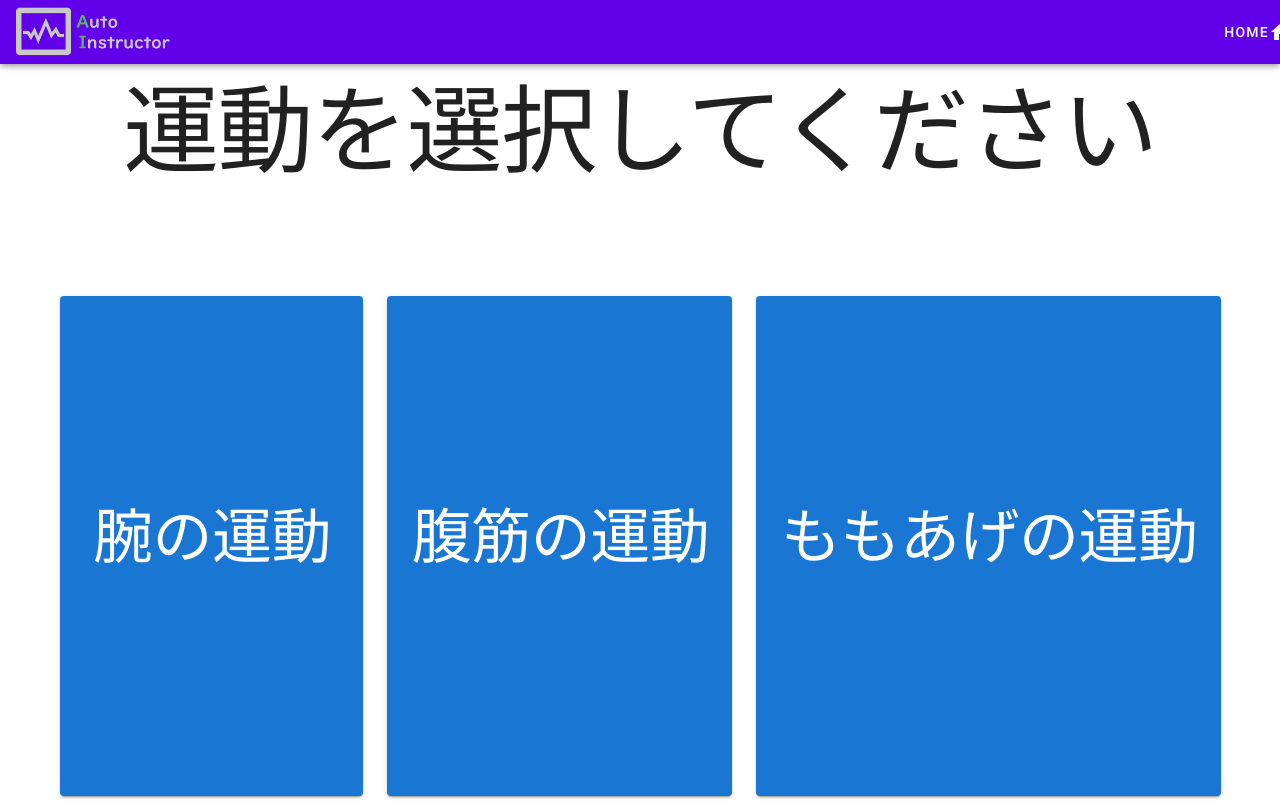
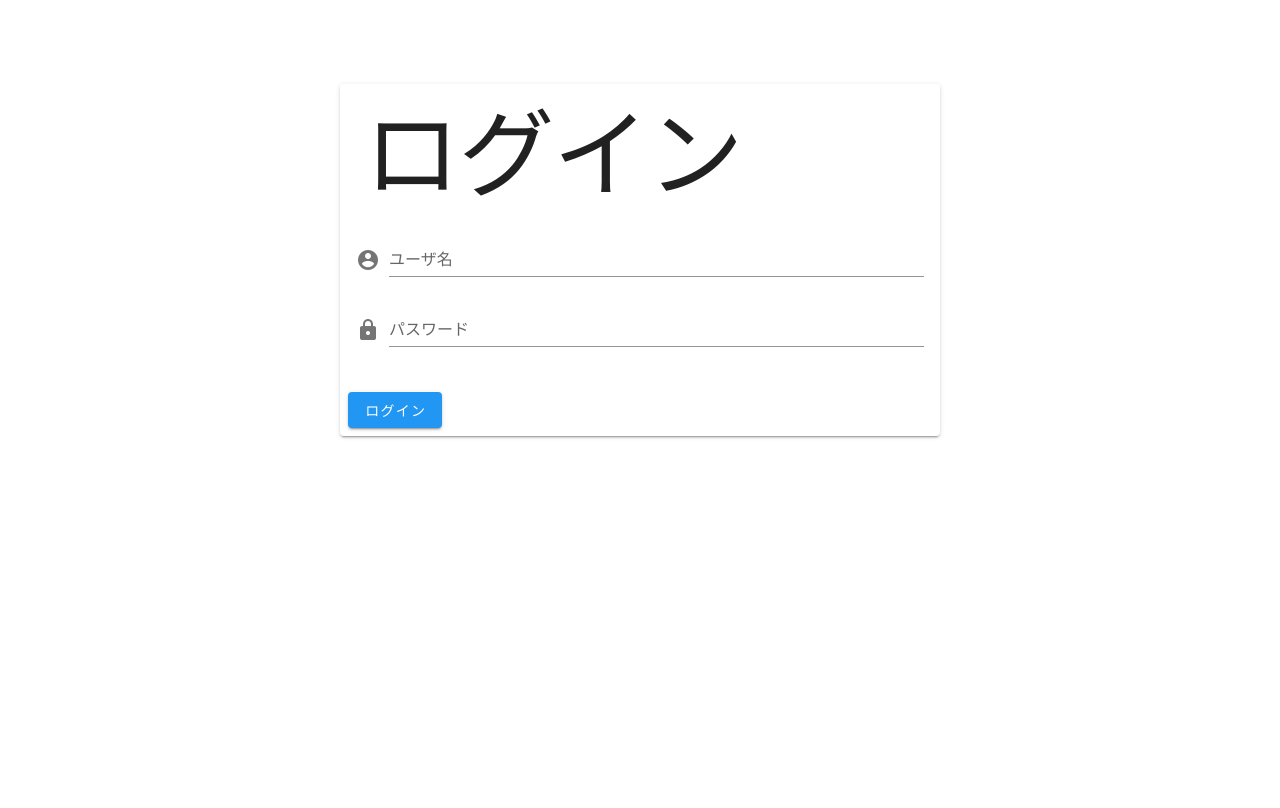
Before and after one commit to PROCON-2021/Frontend, a Vue app: page / in a window 1280 px wide. Built offline with nearby package versions, Linux system fonts and the light colour scheme.

Commit message:
add Login.vue

```diff
--- a/src/App.vue
+++ b/src/App.vue
@@ -1,17 +1,17 @@
 <template>
   <v-app>
-    <v-app-bar color="deep-purple accent-4" app dark>
+    <v-app-bar v-show="$route.path != '/'" color="deep-purple accent-4" app dark>
       <router-link :to="{ path:'/'}">
         <v-img alt="Logo" height="60" position="left" src="/static/img/logo.png" :transition="false" contain/>
       </router-link>
       <v-spacer/>
-      <router-link style="text-decoration: none" :to="{ path:'/', query: { src: 0 } }">
+      <router-link style="text-decoration: none" :to="{ path:'/home' }">
         <v-btn text>
           <span>Home</span>
           <v-icon>mdi-home</v-icon>
         </v-btn>
       </router-link>
-      <router-link style="text-decoration: none" :to="{ path:'/history', query: { src: 0 } }">
+      <router-link style="text-decoration: none" :to="{ path:'/history' }">
         <v-btn text>
           <span>History</span>
           <v-icon>mdi-history</v-icon>
--- a/src/router/index.js
+++ b/src/router/index.js
@@ -1,6 +1,7 @@
 import Vue from 'vue'
 import VueRouter from 'vue-router'
 
+import Login from '../views/Login.vue'
 import Home from '../views/Home.vue'
 import History from '../views/History.vue'
 import Measurement from '../views/Measurement.vue'
@@ -10,6 +11,11 @@ Vue.use(VueRouter)
 const routes = [
   {
     path: '/',
+    name: 'login',
+    component: Login
+  },
+  {
+    path: '/home',
     name: 'home',
     component: Home
   },
--- /dev/null
+++ b/src/views/Login.vue
@@ -0,0 +1,24 @@
+<template>
+  <v-card width="600px" class="mx-auto mt-5">
+    <v-card-title>
+      <p class="text-center text-h1 ma-2">ログイン</p>
+    </v-card-title>
+    <v-card-text>
+      <v-form>
+        <v-text-field prepend-icon="mdi-account-circle" label="ユーザ名" />
+        <v-text-field prepend-icon="mdi-lock" type="password" label="パスワード" />
+      </v-form>
+    </v-card-text>
+    <v-card-actions>
+      <router-link :to="{ path:'/home' }">
+        <v-btn class="info">ログイン</v-btn>
+      </router-link>
+    </v-card-actions>
+  </v-card>
+</template>
+
+<script>
+export default {
+  name: 'login'
+}
+</script>
```
